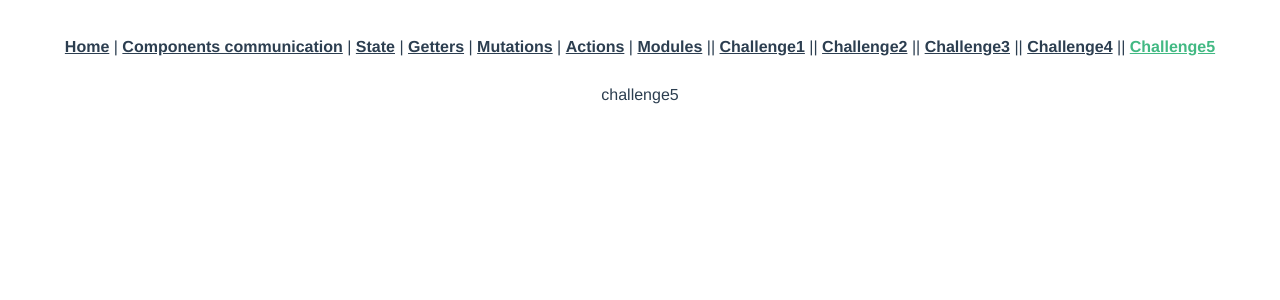
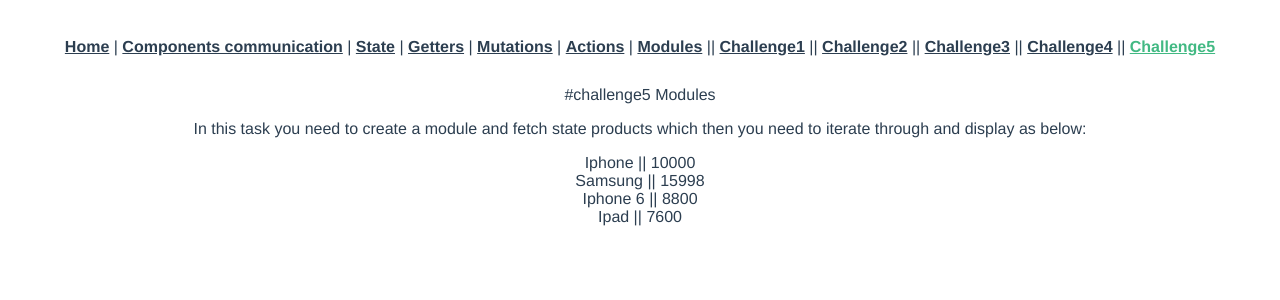
Before and after one commit to naimlatifi5/vuex, a Vue app in the folder hicollegevuex/: page /challenge5 in a window 1280 px wide. Shown: the top 300 px of the page. Built offline with nearby package versions, Linux system fonts and the light colour scheme.

Commit message:
added modules and challange5

```diff
--- a/hicollegevuex/src/challenges/challenge5.vue
+++ b/hicollegevuex/src/challenges/challenge5.vue
@@ -1,5 +1,26 @@
 <template>
-  <div>challenge5</div>
+  <div>
+    #challenge5 Modules
+    <br />
+    <p>
+      In this task you need to create a module and fetch state products which
+      then you need to iterate through and display as below:
+    </p>
+    <ul>
+      <li>
+        Iphone || 10000
+      </li>
+      <li>
+        Samsung || 15998
+      </li>
+      <li>
+        Iphone 6 || 8800
+      </li>
+      <li>
+        Ipad || 7600
+      </li>
+    </ul>
+  </div>
 </template>
 
 <script>
--- a/hicollegevuex/src/components/Actions.vue
+++ b/hicollegevuex/src/components/Actions.vue
@@ -7,6 +7,7 @@
     <br />
     <br />
     <button @click="addCountItem">Multiple count</button>
+    <br />
   </div>
 </template>
 
@@ -17,6 +18,7 @@ export default {
   mounted() {
     // we can dispatch action methods as
     console.log(this.$store.dispatch("increment"));
+    console.log(this.$store.state.Module1.countIncrement);
   },
   computed: {
     ...mapState(["count", "todos"])
--- /dev/null
+++ b/hicollegevuex/src/components/Modules.vue
@@ -0,0 +1,21 @@
+<template>
+  <div>
+    <h1>Modules</h1>
+    Count: {{ countIncrement }}
+    <button @click="incrementMe">Increment</button>
+  </div>
+</template>
+
+<script>
+import { mapState, mapActions } from "vuex";
+export default {
+  computed: {
+    ...mapState("Module1", ["countIncrement"])
+  },
+  methods: {
+    ...mapActions("Module1", ["incrementMe"])
+  }
+};
+</script>
+
+<style></style>
--- a/hicollegevuex/src/main.js
+++ b/hicollegevuex/src/main.js
@@ -1,7 +1,7 @@
 import Vue from "vue";
 import App from "./App.vue";
 import router from "./router";
-import store from "./store";
+import store from "./store/index.js";
 
 Vue.config.productionTip = false;
 
--- a/hicollegevuex/src/store.js
+++ b/hicollegevuex/src/store/index.js
@@ -1,12 +1,14 @@
 import Vue from "vue";
 import Vuex from "vuex";
-
+import Module1 from "./modules/Module1.js";
 /* ********* Welcome to store and vuex *******/
 
 Vue.use(Vuex);
-
 export default new Vuex.Store({
   // think of state as data property in vue
+  modules: {
+    Module1
+  },
   state: {
     count: 0,
     boolVal: false,
--- /dev/null
+++ b/hicollegevuex/src/store/modules/Module1.js
@@ -0,0 +1,17 @@
+/* eslint-disable */
+export default {
+  namespaced: true,
+  state: {
+    countIncrement: 100
+  },
+  mutations:{
+    INCREMENT_COUNT(state) {
+      state.countIncrement++;
+    }
+  },
+  actions: {
+    incrementMe({ commit }) {
+      commit("INCREMENT_COUNT");
+    }
+  }
+}
--- a/hicollegevuex/src/views/Modules.vue
+++ b/hicollegevuex/src/views/Modules.vue
@@ -1,9 +1,16 @@
 <template>
-  <div class="modules"></div>
+  <div class="modules">
+    <modules></modules>
+  </div>
 </template>
 
 <script>
-export default {};
+import Modules from "@/components/Modules.vue";
+export default {
+  components: {
+    Modules
+  }
+};
 </script>
 
 <style></style>
```
